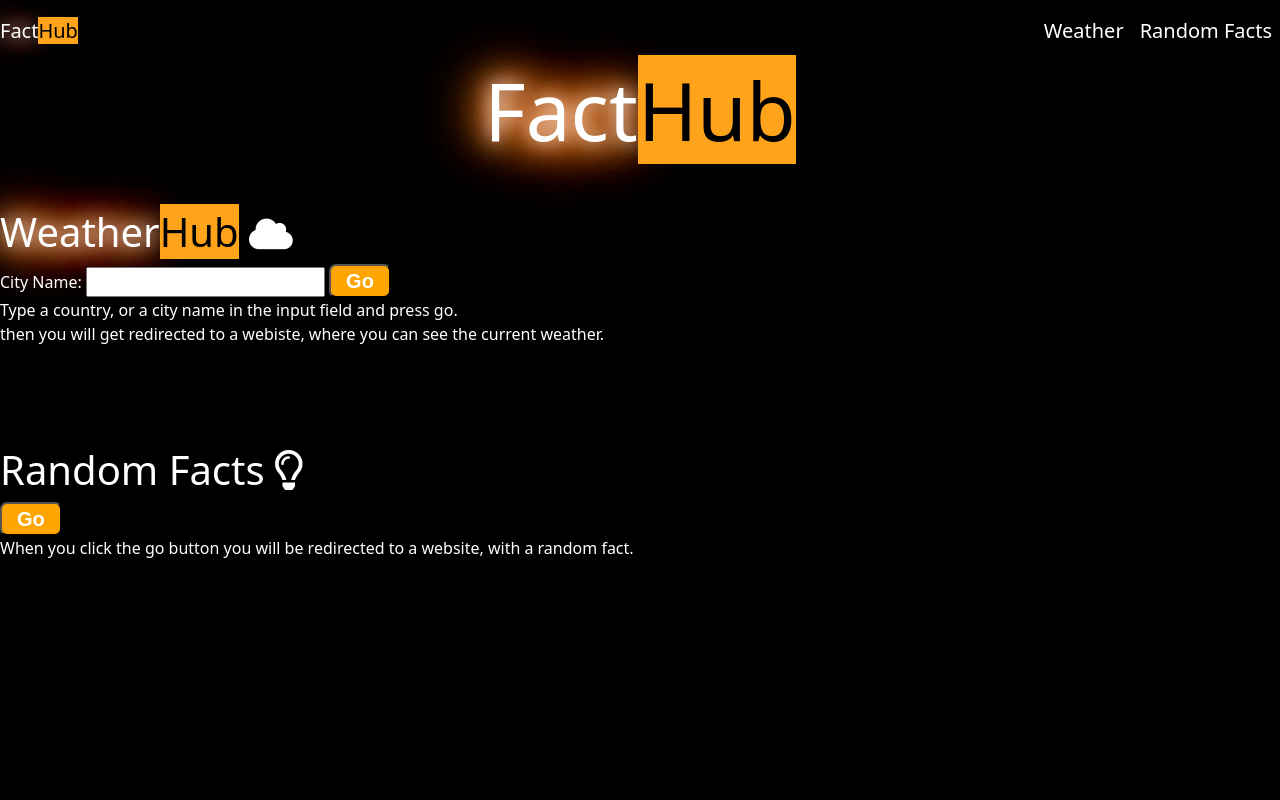
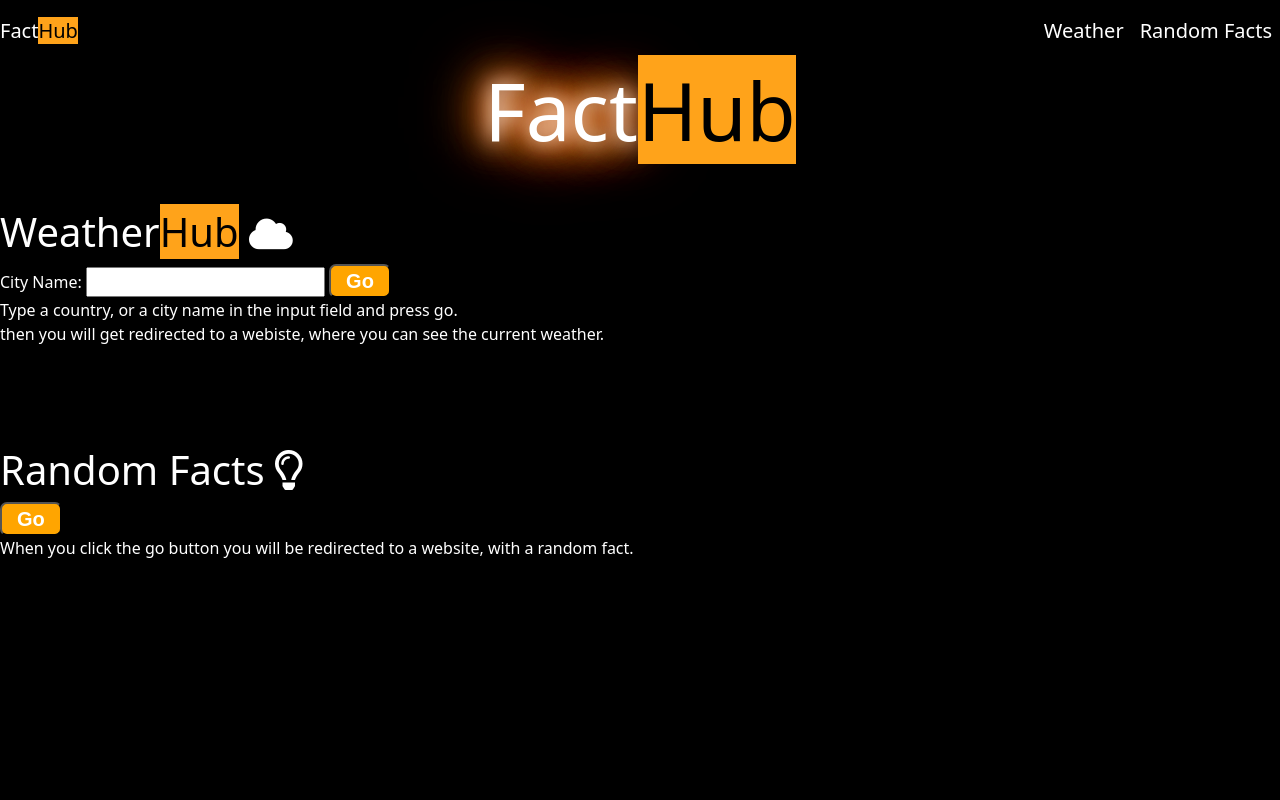
Before and after one commit to Kaspersyv/PROsjekt, a website: page Prosjekt/index.html in a window 1280 px wide. Shown: the top 800 px of the page. Drawn offline with nearby package versions, Linux system fonts and the light colour scheme.

Commit message:
Removed glow from sections

```diff
--- a/Prosjekt/index.html
+++ b/Prosjekt/index.html
@@ -29,7 +29,7 @@
   <!-- NavBar -->
 
   <nav id="navbarTogglerDemo01" class="navbar navbar-expand-lg navbar-dark">
-    <a class="navbar-brand title" href=""><span class="facth1">Fact</span><span class="hubh1">Hub</span></a>
+    <a class="navbar-brand title" href=""><span>Fact</span><span class="hubh1">Hub</span></a>
 
     <button class="navbar-toggler" type="button" data-bs-toggle="collapse" data-bs-target="#navbarTogglerDemo01"
       aria-controls="navbarTogglerDemo01" aria-expanded="false" aria-label="Toggle navigation">
@@ -51,7 +51,7 @@
     <!-- Weather section -->
 
     <section id="weather" class="text-white">
-      <h1><span class="facth1">Weather</span><span class="hubh1">Hub</span> <i class="fas fa-cloud"></i> </h1>
+      <h1><span>Weather</span><span class="hubh1">Hub</span> <i class="fas fa-cloud"></i> </h1>
 
       <!-- Redirect to /weather -->
       <form action="/weather" method="post">
```
